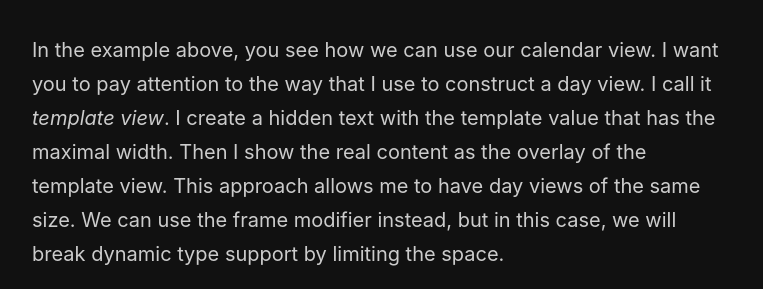
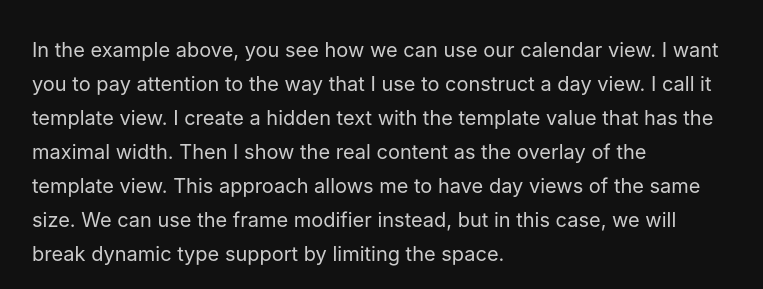
Before and after one commit to mecid/mecid.github.io, a Jekyll site: the page built from _posts/2020-05-06-building-calendar-without-uicollectionview-in-swiftui.md, in a window 1280 px wide and 900 px high, scrolled down 4919 px. Shown: the part 222-511 px from the top of the window, without its empty margins (258-1021 px from the left). Built offline with Jekyll 4.4.1, drawn with Linux system fonts in a browser that asks for light colours.

Commit message:
calendar view post updated

````diff
--- a/_posts/2020-05-06-building-calendar-without-uicollectionview-in-swiftui.md
+++ b/_posts/2020-05-06-building-calendar-without-uicollectionview-in-swiftui.md
@@ -176,7 +176,7 @@ struct RootView: View {
 }
 ```
 
-In the example above, you see how we can use our calendar view. I want you to pay attention to the way that I use to construct a day view. I call it *template view*. I create a hidden text with the template value that has the maximal width. Then I show the real content as the overlay of the template view. This approach allows me to have day views of the same size. We can use the frame modifier instead, but in this case, we will break dynamic type support by limiting the space.
+In the example above, you see how we can use our calendar view. I want you to pay attention to the way that I use to construct a day view. I call it template view. I create a hidden text with the template value that has the maximal width. Then I show the real content as the overlay of the template view. This approach allows me to have day views of the same size. We can use the frame modifier instead, but in this case, we will break dynamic type support by limiting the space.
 
 > To learn more about benefits of view composition, take a look at my ["View composition in SwiftUI"](/2019/10/30/view-composition-in-swiftui/) post.
 
````
